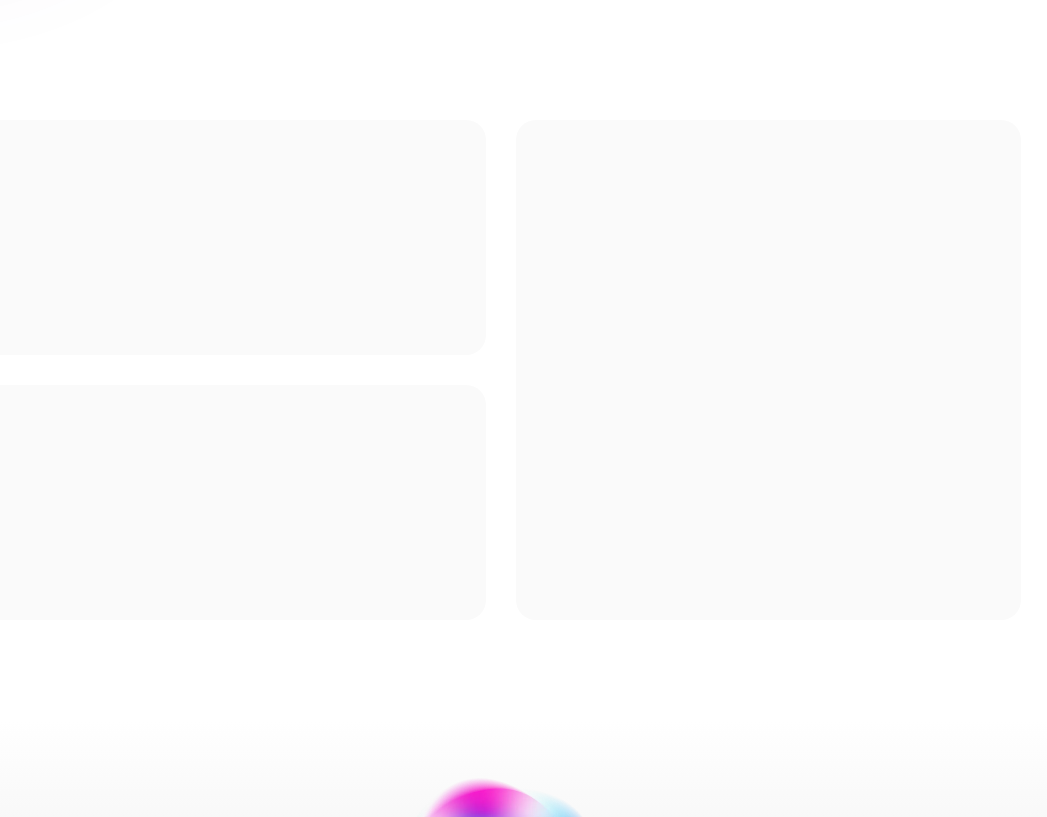
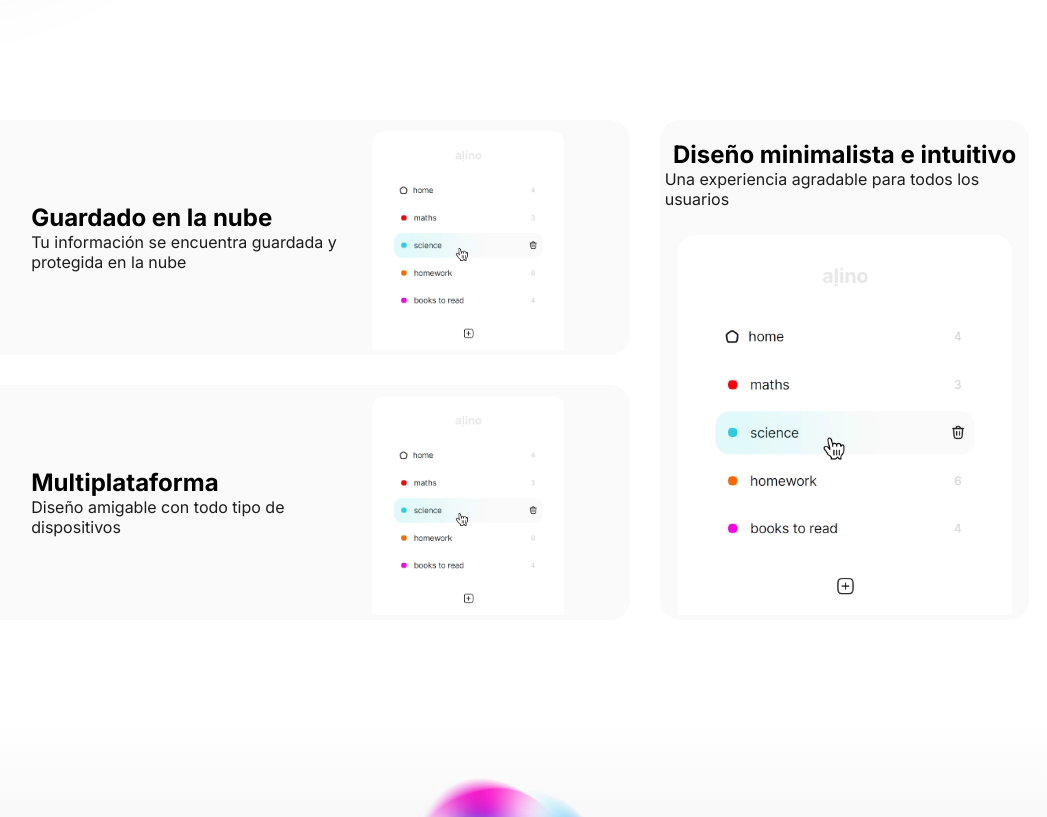
Before and after one commit to AgustinManelli/alino, a Next.js app: page / in a window 1280 px wide. Shown: the part 680-1497 px from the top of the page, without its empty margins (139-1186 px from the left). Built offline with nearby package versions, Linux system fonts and the light colour scheme; no server answers.

Commit message:
update landing

```diff
--- a/src/app/alino-app/components/navbar/navbar.module.css
+++ b/src/app/alino-app/components/navbar/navbar.module.css
@@ -57,9 +57,3 @@
   margin-left: 0px;
   color: #1c1c1c;
 }
-
-/* @media (max-width: 900px) {
-  .navbarContainer {
-    display: none;
-  }
-} */
--- a/src/app/alino-app/components/navbar/navbar.tsx
+++ b/src/app/alino-app/components/navbar/navbar.tsx
@@ -39,17 +39,15 @@ const skeletonFMVariant = {
 
 export default function Navbar({
   initialFetching,
-  setInitialFetching,
 }: {
   initialFetching: boolean;
-  setInitialFetching: (value: boolean) => void;
 }) {
   const [waiting, setWaiting] = useState<boolean>(false);
 
   const lists = useLists((state) => state.lists);
 
   return (
-    <aside className={styles.navbarContainer}>
+    <div className={styles.navbarContainer}>
       <div className={styles.navbar}>
         <div className={styles.logoContainer}>
           <AlinoLogo
@@ -118,6 +116,6 @@ export default function Navbar({
           )}
         </section>
       </div>
-    </aside>
+    </div>
   );
 }
--- a/src/components/home/content.module.css
+++ b/src/components/home/content.module.css
@@ -15,6 +15,7 @@
   width: 100%;
   max-width: 1366px;
   margin: 0px 120px 100px 120px;
+  height: 500px;
 }
 .leftGrid {
   width: 100%;
@@ -22,18 +23,6 @@
   display: flex;
   gap: 30px;
   flex-direction: column;
-}
-.leftGridRow {
-  background-color: rgb(250, 250, 250);
-  height: 100%;
-  width: 100%;
-  border-radius: 20px;
-}
-.rightGrid {
-  width: 100%;
-  height: 500px;
-  background-color: rgb(250, 250, 250);
-  border-radius: 20px;
 }
 @media only screen and (max-width: 700px) {
   .maxWidthContainer {
--- a/src/components/home/content.tsx
+++ b/src/components/home/content.tsx
@@ -1,14 +1,30 @@
 import styles from "./content.module.css";
+import Tiles from "./tiles";
+import img1 from "../../../public/tile-resource.webp";
 
 export default function Content() {
   return (
     <div className={styles.contentContainer}>
       <div className={styles.maxWidthContainer}>
         <section className={styles.leftGrid}>
-          <div className={styles.leftGridRow}></div>
-          <div className={styles.leftGridRow}></div>
+          <Tiles
+            title="Guardado en la nube"
+            subtitle="Tu información se encuentra guardada y protegida en la nube"
+            resource={img1}
+            tileType={true}
+          />
+          <Tiles
+            title="Multiplataforma"
+            subtitle="Diseño amigable con todo tipo de dispositivos"
+            resource={img1}
+            tileType={true}
+          />
         </section>
-        <section className={styles.rightGrid}></section>
+        <Tiles
+          title="Diseño minimalista e intuitivo"
+          subtitle="Una experiencia agradable para todos los usuarios"
+          resource={img1}
+        />
       </div>
     </div>
   );
--- /dev/null
+++ b/src/components/home/tiles.module.css
@@ -0,0 +1,62 @@
+.tilesBox {
+  position: relative;
+  padding: 5px;
+  height: 100%;
+  width: 100%;
+  display: flex;
+  justify-content: center;
+  align-items: center;
+  background-color: rgb(250, 250, 250);
+  border-radius: 20px;
+  overflow: hidden;
+}
+
+.tilesContainer {
+  position: relative;
+  height: 100%;
+  width: 100%;
+  border-radius: 15px;
+  overflow: hidden;
+  display: flex;
+  justify-content: center;
+  align-items: center;
+  flex-direction: column;
+}
+
+.textSection {
+  height: 100%;
+  display: flex;
+  justify-content: center;
+  align-items: center;
+  flex-direction: column;
+}
+
+.tilesImg {
+  height: 80%;
+}
+
+.tilesContainerLeft {
+  position: relative;
+  height: 100%;
+  width: 100%;
+  border-radius: 15px;
+  overflow: hidden;
+  display: flex;
+  justify-content: center;
+  align-items: center;
+  flex-direction: row;
+  gap: 10px;
+}
+
+.textSectionLeft {
+  height: 100%;
+  display: flex;
+  justify-content: center;
+  align-items: start;
+  flex-direction: column;
+  width: 50%;
+}
+
+.tilesImgLeft {
+  height: 100%;
+}
--- /dev/null
+++ b/src/components/home/tiles.tsx
@@ -0,0 +1,37 @@
+import Styles from "./tiles.module.css";
+
+export default function Tiles({
+  title,
+  subtitle,
+  resource,
+  tileType,
+}: {
+  title: string;
+  subtitle: string;
+  resource?: any;
+  tileType?: boolean;
+}) {
+  return (
+    <div className={Styles.tilesBox}>
+      {tileType && tileType === true ? (
+        <div className={Styles.tilesContainerLeft}>
+          <section className={Styles.textSectionLeft}>
+            <h2>{title}</h2>
+            <p>{subtitle}</p>
+          </section>
+          {resource && (
+            <img className={Styles.tilesImgLeft} src={resource.src} />
+          )}
+        </div>
+      ) : (
+        <div className={Styles.tilesContainer}>
+          <section className={Styles.textSection}>
+            <h2>{title}</h2>
+            <p>{subtitle}</p>
+          </section>
+          {resource && <img className={Styles.tilesImg} src={resource.src} />}
+        </div>
+      )}
+    </div>
+  );
+}
```
Also changed, not shown: src/app/alino-app/components/navbar/index.tsx (+2 -5 lines), public/tile-resource.webp (added).
